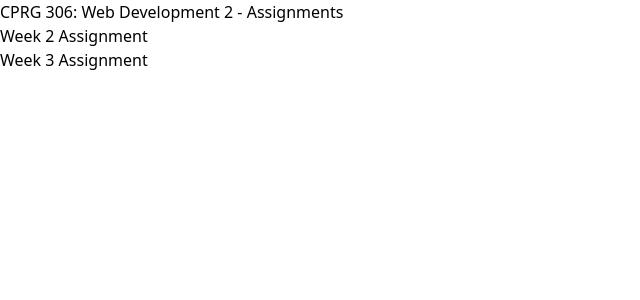
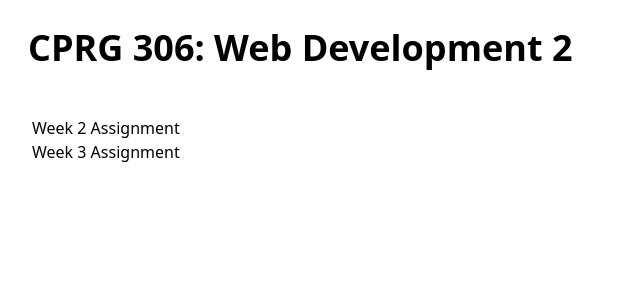
Before and after one commit to chaeeh7791/cprg306-assignments, a Next.js app: page / in a window 1280 px wide. Shown: the top 300 px of the page, without its empty margins (0-640 px from the left). Built offline with nearby package versions, Linux system fonts and the light colour scheme.

Commit message:
Add some css on the page.js

```diff
--- a/app/page.js
+++ b/app/page.js
@@ -4,9 +4,11 @@ export default function Page() {
   return (
     <main>
       <header>
-        <h1>CPRG 306: Web Development 2 - Assignments</h1>
+        <h1 className="p-4 m-3 text-4xl font-bold">
+          CPRG 306: Web Development 2
+        </h1>
       </header>
-      <div>
+      <div className="p-4 m-4">
         <Link href="/week-2">Week 2 Assignment</Link>
         <br />
         <Link href="/week-3">Week 3 Assignment</Link>
```
